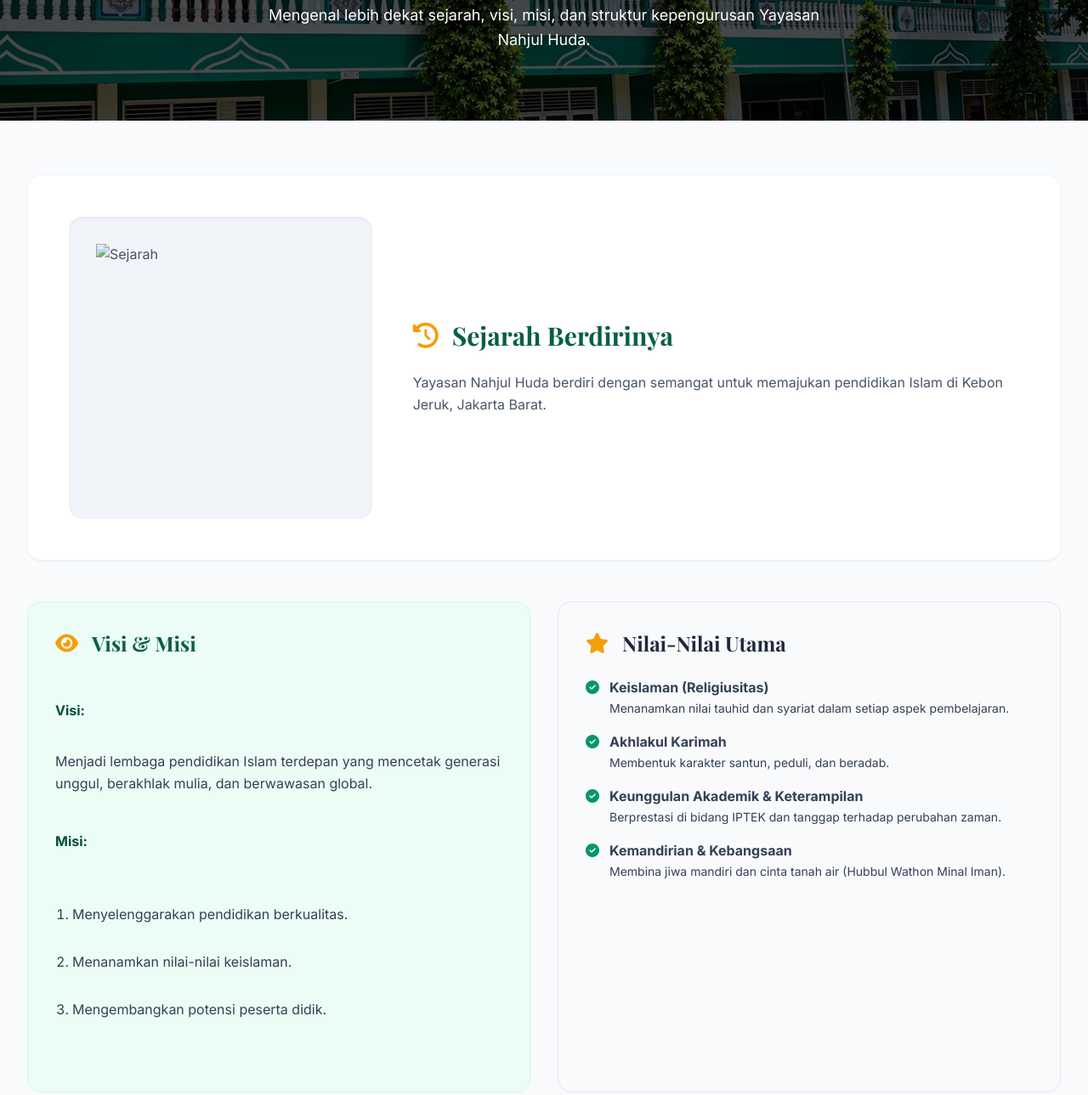
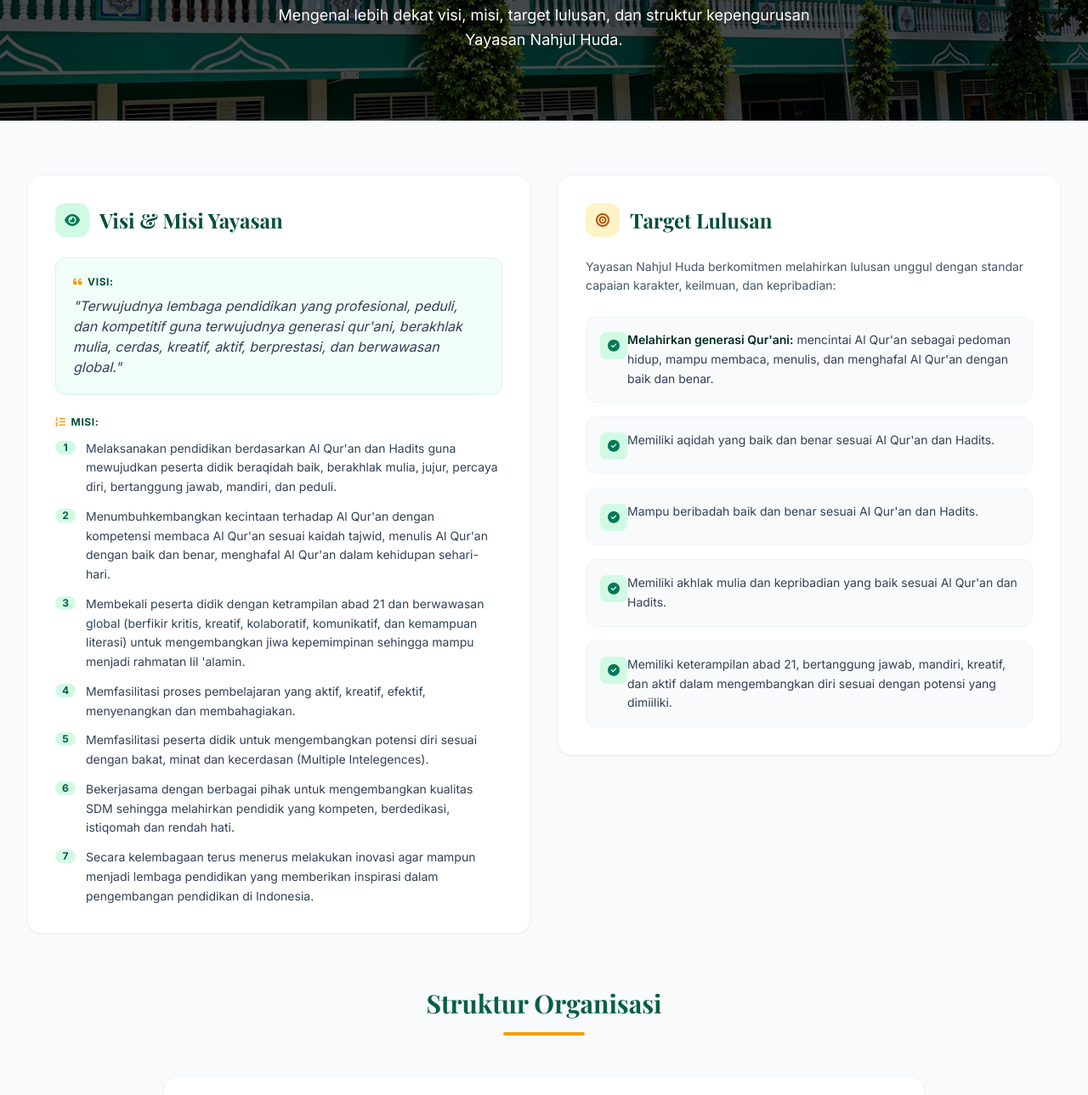
Before and after one commit to dioqtn-net/yayasannahjulhuda, a website built with Vite: page profil.html in a window 1280 px wide. Shown: the part 281-1570 px from the top of the page at 85% size. Built offline with nearby package versions, Linux system fonts and the light colour scheme.

Commit message:
feat: Update halaman profil (Hapus sejarah & nilai utama, update visi misi, tambah target lulusan)

```diff
--- a/profil.html
+++ b/profil.html
@@ -72,83 +72,129 @@
           <div class="relative z-10 max-w-7xl mx-auto px-4 sm:px-6 lg:px-8 text-center">
             <h1 class="text-4xl md:text-5xl font-playfair font-bold mb-4 text-gold-400 drop-shadow-md">Profil Yayasan</h1>
             <div class="w-24 h-1 bg-gold-500 mx-auto rounded-full mb-4"></div>
-            <p class="text-white text-lg max-w-2xl mx-auto drop-shadow leading-relaxed">Mengenal lebih dekat sejarah, visi, misi, dan struktur kepengurusan Yayasan Nahjul Huda.</p>
+            <p class="text-white text-lg max-w-2xl mx-auto drop-shadow leading-relaxed">Mengenal lebih dekat visi, misi, target lulusan, dan struktur kepengurusan Yayasan Nahjul Huda.</p>
           </div>
         </section>
 
         <div class="max-w-7xl mx-auto px-4 sm:px-6 lg:px-8 py-16">
 
-          <!-- Sejarah -->
-          <div class="bg-white rounded-2xl shadow-sm border border-slate-100 p-8 md:p-12 mb-12 flex flex-col md:flex-row gap-12 items-center">
-            <div class="w-full md:w-1/3">
-              <div class="aspect-square bg-slate-100 rounded-2xl overflow-hidden shadow-inner relative flex items-center justify-center">
-                  <img src="/logo.png" alt="Sejarah" class="w-full h-full object-contain p-8 mix-blend-multiply opacity-80">
+          <!-- Visi Misi & Target Lulusan -->
+          <div class="grid grid-cols-1 lg:grid-cols-2 gap-8 mb-16 items-start">
+
+            <!-- Card Visi & Misi -->
+            <div class="bg-white rounded-2xl p-6 sm:p-8 border border-slate-100 shadow-sm">
+              <h3 class="text-2xl font-playfair font-bold text-emerald-900 mb-6 flex items-center">
+                <span class="w-10 h-10 rounded-xl bg-emerald-100 text-emerald-700 flex items-center justify-center mr-3 text-base shadow-2xs">
+                  <i class="fas fa-eye"></i>
+                </span>
+                Visi &amp; Misi Yayasan
+              </h3>
+
+              <!-- Visi -->
+              <div class="mb-6 bg-emerald-50/70 p-5 rounded-xl border border-emerald-100">
+                <span class="block font-bold text-emerald-900 text-xs uppercase tracking-wider mb-2 flex items-center gap-1.5">
+                  <i class="fas fa-quote-left text-gold-500"></i> Visi:
+                </span>
+                <p class="italic text-slate-700 text-sm sm:text-base leading-relaxed">
+                  "Terwujudnya lembaga pendidikan yang profesional, peduli, dan kompetitif guna terwujudnya generasi qur'ani, berakhlak mulia, cerdas, kreatif, aktif, berprestasi, dan berwawasan global."
+                </p>
               </div>
-            </div>
-            <div class="w-full md:w-2/3">
-              <h2 class="text-3xl font-playfair font-bold text-emerald-800 mb-6 flex items-center">
-                <i class="fas fa-history text-gold-500 mr-4"></i> Sejarah Berdirinya
-              </h2>
-              <div class="prose prose-emerald max-w-none text-slate-600 leading-relaxed">
-                <p>Yayasan Nahjul Huda berdiri dengan semangat untuk memajukan pendidikan Islam di Kebon Jeruk, Jakarta Barat.</p>
-              </div>
-            </div>
-          </div>
 
-          <!-- Visi Misi -->
-          <div class="grid grid-cols-1 md:grid-cols-2 gap-8 mb-16">
-            <div class="bg-emerald-50 rounded-2xl p-8 border border-emerald-100">
-              <h3 class="text-2xl font-playfair font-bold text-emerald-800 mb-6 flex items-center">
-                <i class="fas fa-eye text-gold-500 mr-4"></i> Visi &amp; Misi
-              </h3>
-              <div class="text-slate-700 leading-relaxed whitespace-pre-line">
-                <strong class="text-emerald-900 block mb-2">Visi:</strong>
-                Menjadi lembaga pendidikan Islam terdepan yang mencetak generasi unggul, berakhlak mulia, dan berwawasan global.
-
-                <strong class="text-emerald-900 block mt-4 mb-2">Misi:</strong>
-                <ol class="list-decimal ml-5 space-y-1 text-slate-700">
-                  <li>Menyelenggarakan pendidikan berkualitas.</li>
-                  <li>Menanamkan nilai-nilai keislaman.</li>
-                  <li>Mengembangkan potensi peserta didik.</li>
+              <!-- Misi -->
+              <div>
+                <span class="block font-bold text-emerald-900 text-xs uppercase tracking-wider mb-3 flex items-center gap-1.5">
+                  <i class="fas fa-list-ol text-gold-500"></i> Misi:
+                </span>
+                <ol class="space-y-3 text-sm text-slate-700 leading-relaxed list-none">
+                  <li class="flex items-start gap-3">
+                    <span class="w-6 h-6 rounded-full bg-emerald-100 text-emerald-800 font-bold text-xs flex items-center justify-center shrink-0 mt-0.5">1</span>
+                    <span>Melaksanakan pendidikan berdasarkan Al Qur'an dan Hadits guna mewujudkan peserta didik beraqidah baik, berakhlak mulia, jujur, percaya diri, bertanggung jawab, mandiri, dan peduli.</span>
+                  </li>
+                  <li class="flex items-start gap-3">
+                    <span class="w-6 h-6 rounded-full bg-emerald-100 text-emerald-800 font-bold text-xs flex items-center justify-center shrink-0 mt-0.5">2</span>
+                    <span>Menumbuhkembangkan kecintaan terhadap Al Qur'an dengan kompetensi membaca Al Qur'an sesuai kaidah tajwid, menulis Al Qur'an dengan baik dan benar, menghafal Al Qur'an dalam kehidupan sehari-hari.</span>
+                  </li>
+                  <li class="flex items-start gap-3">
+                    <span class="w-6 h-6 rounded-full bg-emerald-100 text-emerald-800 font-bold text-xs flex items-center justify-center shrink-0 mt-0.5">3</span>
+                    <span>Membekali peserta didik dengan ketrampilan abad 21 dan berwawasan global (berfikir kritis, kreatif, kolaboratif, komunikatif, dan kemampuan literasi) untuk mengembangkan jiwa kepemimpinan sehingga mampu menjadi rahmatan lil 'alamin.</span>
+                  </li>
+                  <li class="flex items-start gap-3">
+                    <span class="w-6 h-6 rounded-full bg-emerald-100 text-emerald-800 font-bold text-xs flex items-center justify-center shrink-0 mt-0.5">4</span>
+                    <span>Memfasilitasi proses pembelajaran yang aktif, kreatif, efektif, menyenangkan dan membahagiakan.</span>
+                  </li>
+                  <li class="flex items-start gap-3">
+                    <span class="w-6 h-6 rounded-full bg-emerald-100 text-emerald-800 font-bold text-xs flex items-center justify-center shrink-0 mt-0.5">5</span>
+                    <span>Memfasilitasi peserta didik untuk mengembangkan potensi diri sesuai dengan bakat, minat dan kecerdasan (Multiple Intelegences).</span>
+                  </li>
+                  <li class="flex items-start gap-3">
+                    <span class="w-6 h-6 rounded-full bg-emerald-100 text-emerald-800 font-bold text-xs flex items-center justify-center shrink-0 mt-0.5">6</span>
+                    <span>Bekerjasama dengan berbagai pihak untuk mengembangkan kualitas SDM sehingga melahirkan pendidik yang kompeten, berdedikasi, istiqomah dan rendah hati.</span>
+                  </li>
+                  <li class="flex items-start gap-3">
+                    <span class="w-6 h-6 rounded-full bg-emerald-100 text-emerald-800 font-bold text-xs flex items-center justify-center shrink-0 mt-0.5">7</span>
+                    <span>Secara kelembagaan terus menerus melakukan inovasi agar mampun menjadi lembaga pendidikan yang memberikan inspirasi dalam pengembangan pendidikan di Indonesia.</span>
+                  </li>
                 </ol>
               </div>
             </div>
 
-            <div class="bg-gold-50 rounded-2xl p-8 border border-gold-100">
-              <h3 class="text-2xl font-playfair font-bold text-gold-700 mb-6 flex items-center">
-                <i class="fas fa-star text-gold-500 mr-4"></i> Nilai-Nilai Utama
+            <!-- Card Target Lulusan -->
+            <div class="bg-white rounded-2xl p-6 sm:p-8 border border-slate-100 shadow-sm">
+              <h3 class="text-2xl font-playfair font-bold text-emerald-900 mb-6 flex items-center">
+                <span class="w-10 h-10 rounded-xl bg-amber-100 text-amber-700 flex items-center justify-center mr-3 text-base shadow-2xs">
+                  <i class="fas fa-bullseye"></i>
+                </span>
+                Target Lulusan
               </h3>
-              <ul class="space-y-4 text-slate-700">
-                <li class="flex items-start">
-                  <i class="fas fa-check-circle text-emerald-600 mt-1 mr-3"></i>
-                  <div>
-                    <span class="font-bold block">Keislaman (Religiusitas)</span>
-                    <span class="text-sm">Menanamkan nilai tauhid dan syariat dalam setiap aspek pembelajaran.</span>
+
+              <p class="text-slate-600 text-sm mb-6 leading-relaxed">
+                Yayasan Nahjul Huda berkomitmen melahirkan lulusan unggul dengan standar capaian karakter, keilmuan, dan kepribadian:
+              </p>
+
+              <ul class="space-y-4">
+                <li class="flex items-start p-4 rounded-xl bg-slate-50 border border-slate-100 hover:bg-emerald-50/40 transition">
+                  <span class="w-8 h-8 rounded-lg bg-emerald-100 text-emerald-700 flex items-center justify-center shrink-0 mr-3.5 mt-0.5 text-sm font-bold">
+                    <i class="fas fa-check-circle"></i>
+                  </span>
+                  <div class="text-sm text-slate-700 leading-relaxed">
+                    <strong class="text-emerald-950 font-semibold block sm:inline">Melahirkan generasi Qur'ani:</strong> mencintai Al Qur'an sebagai pedoman hidup, mampu membaca, menulis, dan menghafal Al Qur'an dengan baik dan benar.
                   </div>
                 </li>
-                <li class="flex items-start">
-                  <i class="fas fa-check-circle text-emerald-600 mt-1 mr-3"></i>
-                  <div>
-                    <span class="font-bold block">Akhlakul Karimah</span>
-                    <span class="text-sm">Membentuk karakter santun, peduli, dan beradab.</span>
+                <li class="flex items-start p-4 rounded-xl bg-slate-50 border border-slate-100 hover:bg-emerald-50/40 transition">
+                  <span class="w-8 h-8 rounded-lg bg-emerald-100 text-emerald-700 flex items-center justify-center shrink-0 mr-3.5 mt-0.5 text-sm font-bold">
+                    <i class="fas fa-check-circle"></i>
+                  </span>
+                  <div class="text-sm text-slate-700 leading-relaxed">
+                    Memiliki aqidah yang baik dan benar sesuai Al Qur'an dan Hadits.
                   </div>
                 </li>
-                <li class="flex items-start">
-                  <i class="fas fa-check-circle text-emerald-600 mt-1 mr-3"></i>
-                  <div>
-                    <span class="font-bold block">Keunggulan Akademik &amp; Keterampilan</span>
-                    <span class="text-sm">Berprestasi di bidang IPTEK dan tanggap terhadap perubahan zaman.</span>
+                <li class="flex items-start p-4 rounded-xl bg-slate-50 border border-slate-100 hover:bg-emerald-50/40 transition">
+                  <span class="w-8 h-8 rounded-lg bg-emerald-100 text-emerald-700 flex items-center justify-center shrink-0 mr-3.5 mt-0.5 text-sm font-bold">
+                    <i class="fas fa-check-circle"></i>
+                  </span>
+                  <div class="text-sm text-slate-700 leading-relaxed">
+                    Mampu beribadah baik dan benar sesuai Al Qur'an dan Hadits.
                   </div>
                 </li>
-                <li class="flex items-start">
-                  <i class="fas fa-check-circle text-emerald-600 mt-1 mr-3"></i>
-                  <div>
-                    <span class="font-bold block">Kemandirian &amp; Kebangsaan</span>
-                    <span class="text-sm">Membina jiwa mandiri dan cinta tanah air (Hubbul Wathon Minal Iman).</span>
+                <li class="flex items-start p-4 rounded-xl bg-slate-50 border border-slate-100 hover:bg-emerald-50/40 transition">
+                  <span class="w-8 h-8 rounded-lg bg-emerald-100 text-emerald-700 flex items-center justify-center shrink-0 mr-3.5 mt-0.5 text-sm font-bold">
+                    <i class="fas fa-check-circle"></i>
+                  </span>
+                  <div class="text-sm text-slate-700 leading-relaxed">
+                    Memiliki akhlak mulia dan kepribadian yang baik sesuai Al Qur'an dan Hadits.
+                  </div>
+                </li>
+                <li class="flex items-start p-4 rounded-xl bg-slate-50 border border-slate-100 hover:bg-emerald-50/40 transition">
+                  <span class="w-8 h-8 rounded-lg bg-emerald-100 text-emerald-700 flex items-center justify-center shrink-0 mr-3.5 mt-0.5 text-sm font-bold">
+                    <i class="fas fa-check-circle"></i>
+                  </span>
+                  <div class="text-sm text-slate-700 leading-relaxed">
+                    Memiliki keterampilan abad 21, bertanggung jawab, mandiri, kreatif, dan aktif dalam mengembangkan diri sesuai dengan potensi yang dimiiliki.
                   </div>
                 </li>
               </ul>
             </div>
+
           </div>
 
           <!-- Struktur Organisasi -->
```
